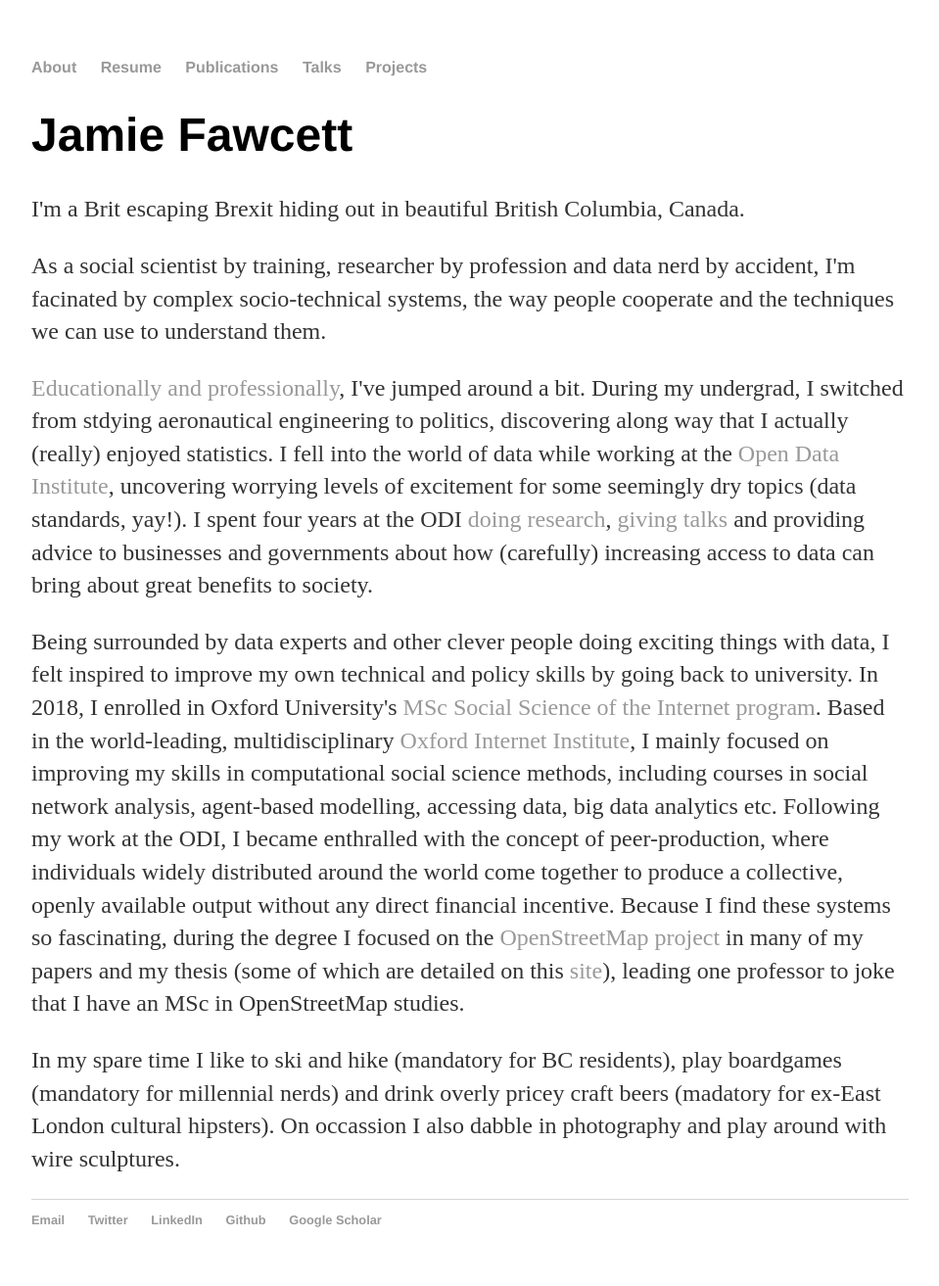
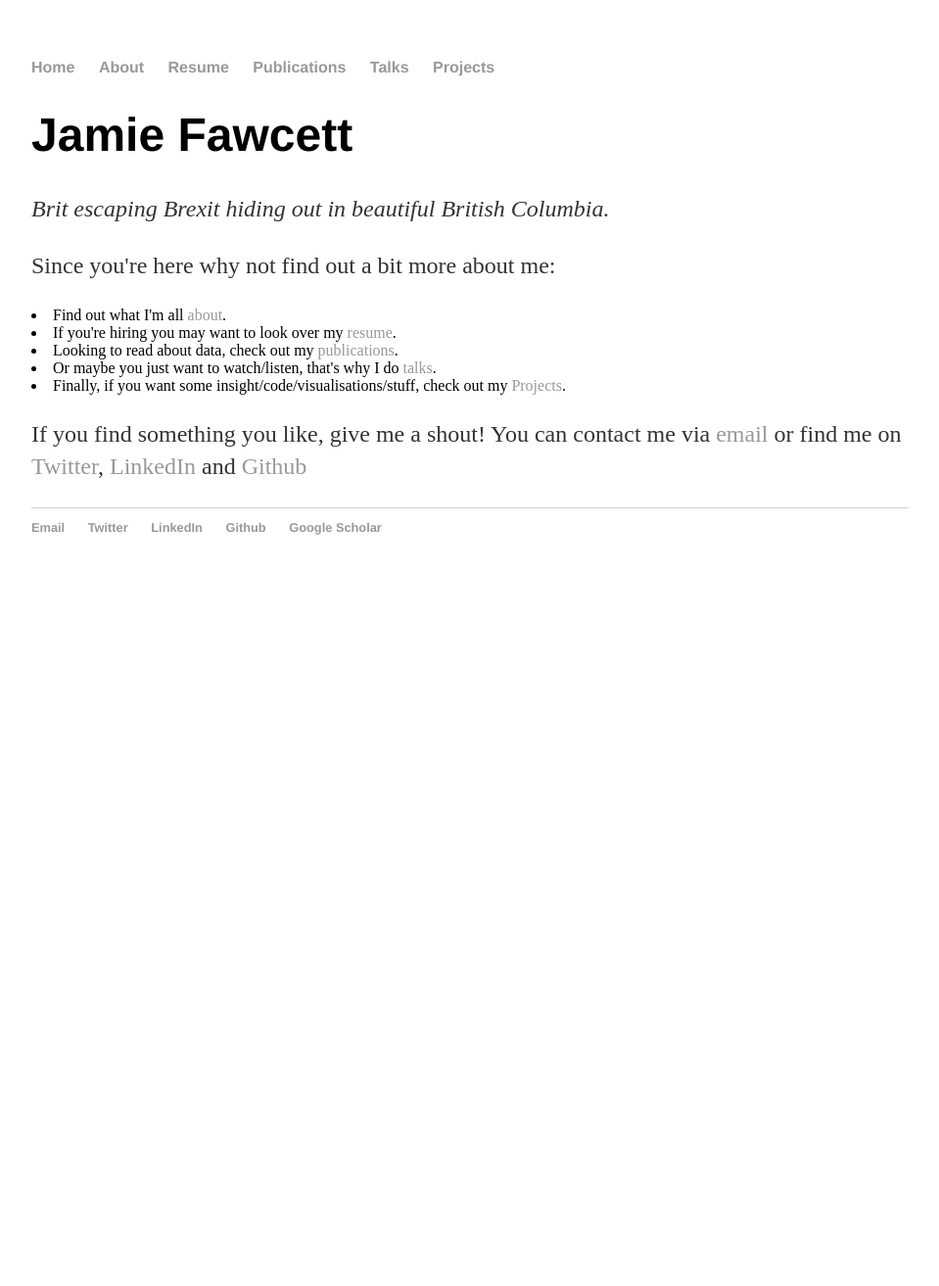
Before and after one commit to JmeF/JmeF.github.io, a Jekyll site: the page built from index.html, in a window 1280 px wide. Shown: the whole page at 98% size, without its empty margins (160-1119 px from the left). Built offline with Jekyll 4.4.1, drawn with Linux system fonts in a browser that asks for light colours; after the commit the page ends 900 px from its top, so only the background shows below that.

Commit message:
Push home content

```diff
--- a/_layouts/default.html
+++ b/_layouts/default.html
@@ -9,7 +9,8 @@
         <body>
            <nav>
               <ul>
-					<li><a href="/">About</a></li>
+          <li><a href="/">Home</a></li>
+					<li><a href="/about">About</a></li>
 					<li><a href="/resume">Resume</a></li>
 					<li><a href="/publications">Publications</a></li>
 					<li><a href="/talks">Talks</a></li>
@@ -25,7 +26,7 @@
 
           <footer>
               <ul>
-                  <li><a href="mailto:me@jamiefawcett.org.uk?subject=I found your website and...">Email</a></li>
+          <li><a href="mailto:me@jamiefawcett.org.uk?subject=I found your website and...">Email</a></li>
 				  <li><a href="https://twitter.com/JamieFawcett1">Twitter</a></li>
 				  <li><a href="https://www.linkedin.com/in/jamie-fawcett-737314a3/">LinkedIn</a></li>
 				  <li><a href="https://github.com/JmeF">Github</a></li>
--- a/index.html
+++ b/index.html
@@ -1,43 +1,22 @@
 ---
 layout: default
-title: Jamie Fawcett
+title: "Jamie Fawcett"
 ---
 <div class="blurb">
 	<h1>{{ page.title }}</h1>
+	<div class="subtitle">
+		<p><i>Brit escaping Brexit hiding out in beautiful British Columbia.</i></p>
+	</div>
 
-	<p>I'm a Brit escaping Brexit hiding out in beautiful British Columbia, Canada.</p>
+	<p>Since you're here why not find out a bit more about me:</p>
+		<li>Find out what I'm all <a href="/about">about</a>.</li>
+		<li>If you're hiring you may want to look over my <a href="/resume">resume</a>.</li>
+		<li>Looking to read about data, check out my <a href="/publications">publications</a>.</li>
+		<li>Or maybe you just want to watch/listen, that's why I do <a href="/talks">talks</a>.</li>
+		<li>Finally, if you want some insight/code/visualisations/stuff, check out my <a href="/projects">Projects</a>.</li>
 
-	<p>As a social scientist by training, researcher by profession and data nerd by accident,
-		I'm facinated by complex socio-technical systems, the way people cooperate and
-		the techniques we can use to understand them.</p>
-
-	<p><a href="/resume">Educationally and professionally</a>, I've jumped around a bit. During my undergrad,
-		I switched from stdying aeronautical engineering to politics, discovering along
-		way that I actually (really) enjoyed statistics. I fell into the world of data while working
-		at the <a href="theodi.org">Open Data Institute</a>, uncovering worrying levels
-		of excitement for some seemingly dry topics (data standards, yay!). I spent four years at the ODI
-		<a href="/publications">doing research</a>, <a href="/talks">giving talks</a> and providing advice
-		to businesses and governments about how (carefully) increasing access to data can bring about great benefits
-		to society.</p>
-
-	<p>Being surrounded by data experts and other clever people doing exciting things with data,
-		I felt inspired to improve my own technical and policy skills by going back to university. In 2018, I
-		enrolled in Oxford University's <a href="https://www.oii.ox.ac.uk/study/msc-in-social-science-of-the-internet/">
-		MSc Social Science of the Internet program</a>. Based in the world-leading, multidisciplinary
-		<a href="https://www.oii.ox.ac.uk/">Oxford Internet Institute</a>, I mainly focused on
-		improving my skills in computational social science methods, including courses in
-		social network analysis, agent-based modelling, accessing data, big data analytics etc.
-		Following my work at the ODI, I became enthralled with the concept of peer-production,
-		where individuals widely distributed around the world come together to produce a collective, openly
-		available output without any direct financial incentive. Because I find these systems so fascinating,
-		during the degree I	focused on the <a href="https://www.openstreetmap.org/">OpenStreetMap project</a> in many of
-		my papers and my thesis (some of which are detailed on this <a href="/projects">site</a>), leading one professor to
-		joke that I have an MSc in OpenStreetMap studies.
-		</p>
-
- 	<p>In my spare time I like to ski and hike (mandatory for BC residents), play
-		boardgames (mandatory for millennial nerds) and drink overly pricey craft beers
-		(madatory for ex-East London cultural hipsters). On occassion I also dabble in
-		photography and play around with wire sculptures.</p>
-
+	<p>If you find something you like, give me a shout! You can contact me via
+		<a href="mailto:me@jamiefawcett.org.uk?subject=I found your website and...">email</a>
+		or find me on <a href="https://twitter.com/JamieFawcett1">Twitter</a>,
+		<a href="https://www.linkedin.com/in/jamie-fawcett-737314a3/">LinkedIn</a> and <a href="https://github.com/JmeF">Github</a>
 </div><!-- /.blurb -->
```
Also changed, not shown: about/index.html (added, +42 -0 lines).
